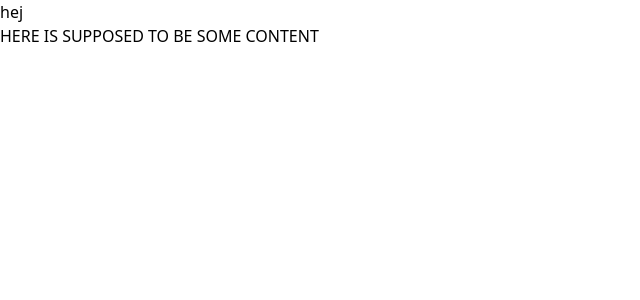
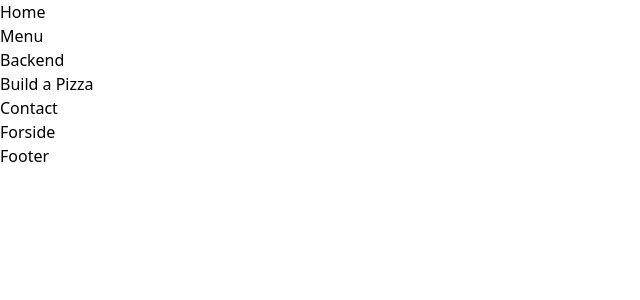
Before and after one commit to KeridoXXX/leif-2.0, a Nuxt app: page / in a window 1280 px wide. Shown: the top 300 px of the page, without its empty margins (0-640 px from the left). Built offline with nearby package versions, Linux system fonts and the light colour scheme.

Commit message:
routing setup

```diff
--- a/app.vue
+++ b/app.vue
@@ -1,6 +1,17 @@
 <template>
-  <div>hej</div>
-  <FirstComponent />
+  <div>
+    <header>
+      <SiteHeader />
+    </header>
+
+    <main>
+      <NuxtPage />
+    </main>
+
+    <footer>
+      <SiteFooter />
+    </footer>
+  </div>
 </template>
 
 <script setup></script>
--- /dev/null
+++ b/components/SiteFooter.vue
@@ -0,0 +1 @@
+<template>Footer</template>
--- /dev/null
+++ b/components/SiteHeader.vue
@@ -0,0 +1,11 @@
+<template>
+  <div>
+    <ul>
+      <li><nuxt-link to="/">Home</nuxt-link></li>
+      <li><nuxt-link to="/menu">Menu</nuxt-link></li>
+      <li><nuxt-link to="/backend">Backend</nuxt-link></li>
+      <li><nuxt-link to="/buildapizza">Build a Pizza</nuxt-link></li>
+      <li><nuxt-link to="/contact">Contact</nuxt-link></li>
+    </ul>
+  </div>
+</template>
--- /dev/null
+++ b/pages/backend.vue
@@ -0,0 +1,3 @@
+<template>
+  <div>cms/backend</div>
+</template>
--- /dev/null
+++ b/pages/buildapizza.vue
@@ -0,0 +1,3 @@
+<template>
+  <div>Pizza</div>
+</template>
--- /dev/null
+++ b/pages/contact.vue
@@ -0,0 +1,3 @@
+<template>
+  <div>kontakt</div>
+</template>
--- /dev/null
+++ b/pages/index.vue
@@ -0,0 +1,3 @@
+<template>
+  <h1>Forside</h1>
+</template>
--- /dev/null
+++ b/pages/menu.vue
@@ -0,0 +1,5 @@
+<template>
+  <div>menu</div>
+</template>
+
+<script setup></script>
```
